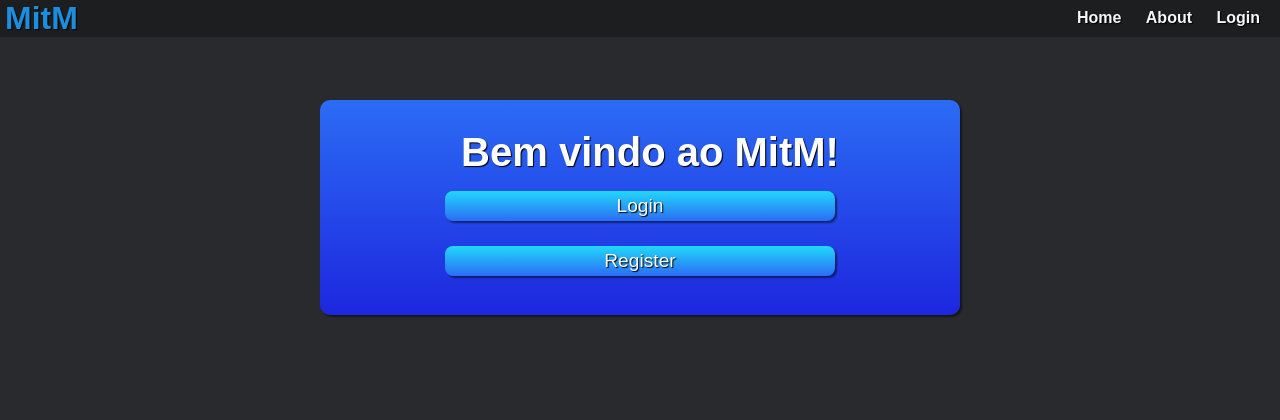
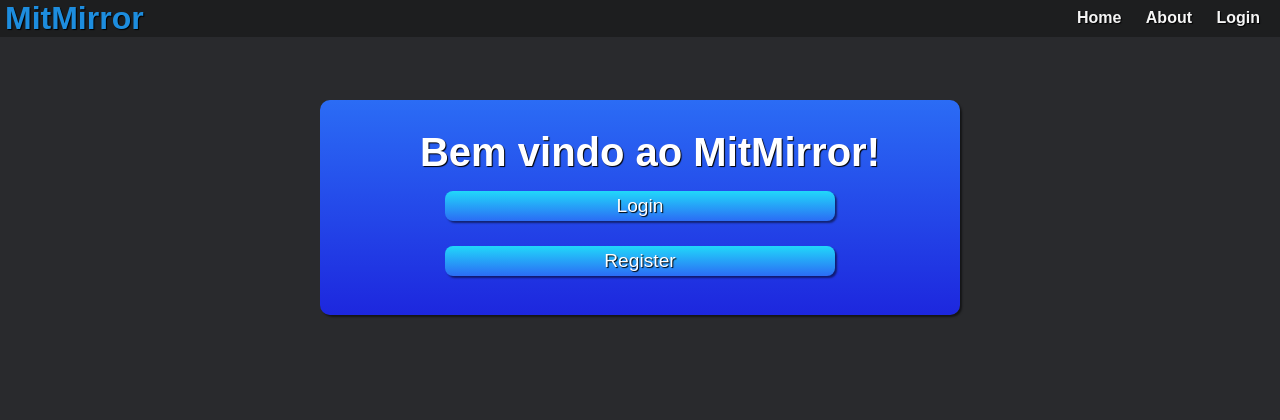
Before and after one commit to Claayton/Flask-app, a Flask app: page / in a window 1280 px wide. Shown: the top 420 px of the page. Run offline with Flask 2, Linux system fonts and the light colour scheme; parts of the project's set-up code (start-up, migrations or seed data) failed here and were passed over; some libraries are stand-ins or nearby versions.

Commit message:
Modificado nome do programa e deletado alguns arquivos

```diff
--- a/app/templates/base.html
+++ b/app/templates/base.html
@@ -4,12 +4,12 @@
     <meta charset="utf-8">
     <meta http-equiv="X-UA-Compatible" content="IE=edge">
     <meta name="viewport" content="width=device-width, initial-scale=1">
-    <title>{% block title %}MitM{% endblock %}</title>
+    <title>{% block title %}MitMirror{% endblock %}</title>
     <link rel="stylesheet" href="{{ url_for('static', filename='css/style-base.css') }}" rel="stylesheet">
   </head>
   <body>
     <header>
-      <a href="/home" id="home"><h1 id="h1base">MitM</h1></a>
+      <a href="/home" id="home"><h1 id="h1base">MitMirror</h1></a>
       <nav>
         <a href="/home">Home</a>
         <a href="/about">About</a>
--- a/app/templates/home.html
+++ b/app/templates/home.html
@@ -8,7 +8,7 @@
 
 <main>
     <div>
-        <h2 id="titulo">Bem vindo ao MitM!</h2>
+        <h2 id="titulo">Bem vindo ao MitMirror!</h2>
     </div>
         <div class="campohome">
             <form action="/login">
```
Also changed, not shown: 1 other file.
